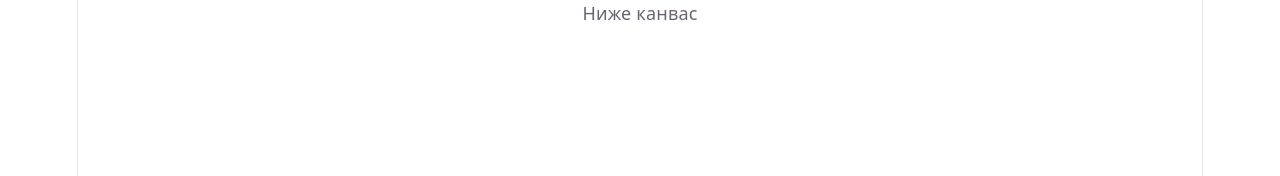
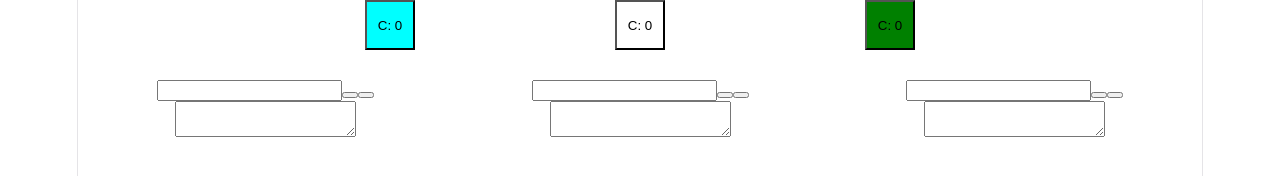
Before and after one commit to Tias-dev/frontend-labs, a website built with Vite: page dashboard-site/index.html in a window 1280 px wide. Shown: the top 176 px of the page. Built offline with nearby package versions, Linux system fonts and the light colour scheme.

Commit message:
add basic widgets

```diff
--- a/dashboard-site/src/core/effects/effect_base.ts
+++ b/dashboard-site/src/core/effect.ts
@@ -1,5 +1,9 @@
-export abstract class EffectBase {
+export class Effect {
   private readonly _id: string;
+
+  constructor(id: string) {
+    this._id = id;
+  }
 
   id(): string {
     return this._id;
@@ -8,6 +12,4 @@ export abstract class EffectBase {
   toClassName(): string {
     return this._id;
   }
-
-  abstract toClassDefinition(): string;
 }
--- /dev/null
+++ b/dashboard-site/src/core/id.ts
@@ -0,0 +1,10 @@
+let id = 0;
+
+export function GetId(): number {
+  id = id + 1;
+  return id - 1;
+}
+
+export function ResetIdTo(id_: number): void {
+  id = id_;
+}
--- /dev/null
+++ b/dashboard-site/src/core/views/button.ts
@@ -0,0 +1,36 @@
+import { Effect } from "../effect";
+import { ViewBase } from "./view_base";
+
+export class ButtonView extends ViewBase {
+  private _handlers: (() => void)[] = [];
+  protected _name: string;
+
+  constructor(id: number, name: string) {
+    super(id, "button");
+
+    this._name = name;
+
+    this.addEffect(new Effect(`button-${name}`));
+  }
+
+  addOnClickHandler(handler: () => void) {
+    this._handlers.push(handler);
+  }
+
+  protected onClick(_: Event) {
+    console.log(`Clicked on button: ${this._name}`);
+
+    for (let i = 0; i < this._handlers.length; ++i) {
+      this._handlers[i]();
+    }
+  }
+
+  render(): HTMLElement {
+    let result = super.render();
+
+    result.setAttribute("type", "button");
+    result.addEventListener("click", (e: Event) => this.onClick(e));
+
+    return result;
+  }
+}
--- a/dashboard-site/src/core/views/dashboard.ts
+++ b/dashboard-site/src/core/views/dashboard.ts
@@ -1,31 +1,43 @@
-import { WidgetView } from "./widget_view";
+import { Effect } from "../effect";
+import { GetId } from "../id";
+import { ViewBase } from "./view_base";
 
-export class DashboardView extends WidgetView {
-  private _columns: number;
-  private _widget_column: Map<number, number>; // widget id -> column
-
-  constructor(id: number, columns: number) {
-    super(id, "div", [])
-    this._columns = columns;
+class DashboardColumnView extends ViewBase {
+  constructor(id: number) {
+    super(id, "div");
+    this.addEffect(new Effect("dashboard-column"));
   }
 
-  addColumnWidget(column: number, child: WidgetView): void {
-    if(this._columns <= column) {
+  addWidget(widget: ViewBase) {
+    super.addChild(widget);
+  }
+  removeWidget(widget: ViewBase) {
+    super.removeChild(widget);
+  }
+}
+
+export class DashboardView extends ViewBase {
+  constructor(id: number, columns: number) {
+    super(id, "div", []);
+    for (let i = 0; i < columns; ++i) {
+      this.addChild(new DashboardColumnView(GetId()));
+    }
+    this.addEffect(new Effect("dashboard"));
+  }
+
+  addColumnWidget(column: number, child: ViewBase): void {
+    if (this._childs.length <= column) {
       alert("Trying to add widget out of columns range!");
       return;
     }
-    super.addChild(child);
-    this._widget_column[child.id()] = column;
+    (this._childs[column] as DashboardColumnView).addWidget(child);
   }
 
-  removeWidget(child: WidgetView): void {
-    this.removeChild(child);
-    this._widget_column.delete(child.id());
-  }
-
-  render(): HTMLElement {
-    let result = document.createElement(this.baseElement());
-
-    return result;
+  removeWidget(column: number, child: ViewBase): void {
+    if (this._childs.length <= column) {
+      alert("Trying to add widget out of columns range!");
+      return;
+    }
+    (this._childs[column] as DashboardColumnView).removeWidget(child);
   }
 }
--- /dev/null
+++ b/dashboard-site/src/core/views/label.ts
@@ -0,0 +1,31 @@
+import { Effect } from "../effect";
+import { ViewBase } from "./view_base";
+
+export class LabelView extends ViewBase {
+  private _handlers: ((new_text: string) => void)[] = [];
+  constructor(id: number) {
+    super(id, "input");
+
+    this.addEffect(new Effect("oneline-text"));
+  }
+
+  addInputChangeHandler(handler: (new_text: string) => void) {
+    this._handlers.push(handler);
+  }
+
+  protected onInputChange(e: Event): void {
+    const new_text = (e.target as HTMLInputElement).value;
+    console.log(`Label(${this.id()}) has been changed to ${new_text}`);
+    for (let i = 0; i < this._handlers.length; ++i) {
+      this._handlers[i](new_text);
+    }
+  }
+
+  render(): HTMLElement {
+    let result = super.render();
+
+    result.addEventListener("change", (e: Event) => {this.onInputChange(e)});
+
+    return result;
+  }
+}
--- /dev/null
+++ b/dashboard-site/src/core/views/separator.ts
@@ -0,0 +1,23 @@
+import { Effect } from "../effect";
+import { ViewBase } from "./view_base";
+
+export class HorizontalSeparatorView extends ViewBase {
+  private readonly _space: number;
+  constructor(id: number, space: number) {
+    super(id, "div");
+    this._space = space;
+
+    this.addEffect(new Effect("horizontal-separator"));
+  }
+
+  space(): number {
+    return this._space;
+  }
+
+  render(): HTMLElement {
+    let result = super.render();
+    result.style.marginTop = `${this._space / 2}px`;
+    result.style.marginBottom = `${this._space / 2}px`;
+    return result;
+  }
+}
--- /dev/null
+++ b/dashboard-site/src/core/views/text.ts
@@ -0,0 +1,33 @@
+import { Effect } from "../effect";
+import { ViewBase } from "./view_base";
+
+export class TextView extends ViewBase {
+  private _handlers: ((new_text: string) => void)[] = [];
+  constructor(id: number) {
+    super(id, "textarea");
+
+    this.addEffect(new Effect("multiline-text"));
+  }
+
+  addInputChangeHandler(handler: (new_text: string) => void) {
+    this._handlers.push(handler);
+  }
+
+  protected onInputChange(e: Event): void {
+    const new_text = (e.target as HTMLTextAreaElement).value;
+    console.log(`Text(${this.id()}) has been changed to ${new_text}`);
+    for (let i = 0; i < this._handlers.length; ++i) {
+      this._handlers[i](new_text);
+    }
+  }
+
+  render(): HTMLElement {
+    let result = super.render();
+
+    result.addEventListener("change", (e: Event) => {
+      this.onInputChange(e);
+    });
+
+    return result;
+  }
+}
--- /dev/null
+++ b/dashboard-site/src/core/views/tool.ts
@@ -0,0 +1,32 @@
+import { Effect } from "../effect";
+import { ButtonView } from "./button";
+
+export class ToolView extends ButtonView {
+  private readonly _hoverText: string;
+  private _counter: number = 0;
+
+  constructor(id: number, name: string, hoverText: string) {
+    super(id, name);
+    this._hoverText = hoverText;
+
+    this.addEffect(new Effect(`tool-item`));
+    this.addEffect(new Effect(`tool-${name}`));
+
+    this.addOnClickHandler(() => {
+      console.log(`Clicked on tool ${this._name}`);
+      this._counter += 1;
+      this._html_element.innerHTML = `C: ${this._counter}`;
+    });
+  }
+
+  hoverText(): string {
+    return this._hoverText;
+  }
+
+  render(): HTMLElement {
+    let result = super.render();
+    result.setAttribute("title", this._hoverText);
+    result.innerHTML = `C: ${this._counter}`;
+    return result;
+  }
+}
--- /dev/null
+++ b/dashboard-site/src/core/views/toolbar.ts
@@ -0,0 +1,13 @@
+import { Effect } from "../effect";
+import type { ToolView } from "./tool";
+import { ViewBase } from "./view_base";
+
+export class ToolBarView extends ViewBase {
+  constructor(id: number, tools: ToolView[]) {
+    super(id, "div");
+    this.addEffect(new Effect("toolbar"));
+    for (let i = 0; i < tools.length; ++i) {
+      this.addChild(tools[i]);
+    }
+  }
+}
--- a/dashboard-site/src/core/views/widget_view.ts
+++ b/dashboard-site/src/core/views/view_base.ts
@@ -1,16 +1,24 @@
-import { EffectBase } from "../effects/effect_base";
+import { Effect } from "../effect";
 import type { Renderable } from "../interfaces/renderable";
 
-export class WidgetView implements Renderable {
+export class ViewBase implements Renderable {
   private readonly _id: number;
   private readonly _base_element: string;
-  private _effects: EffectBase[];
-  private _childs: WidgetView[];
+  private _effects: Effect[];
+  protected _childs: ViewBase[];
 
-  constructor(id: number, base_element: string, childs: WidgetView[] = []) {
+  protected _html_element: HTMLElement | null = null;
+
+  constructor(
+    id: number,
+    base_element: string,
+    childs: ViewBase[] = [],
+    effects: Effect[] = [],
+  ) {
     this._id = id;
     this._base_element = base_element;
     this._childs = childs;
+    this._effects = effects;
   }
 
   id(): number {
@@ -21,7 +29,7 @@ export class WidgetView implements Renderable {
     return this._base_element;
   }
 
-  protected addEffect(effect: EffectBase): void {
+  protected addEffect(effect: Effect): void {
     for (let i = 0; i < this._effects.length; ++i) {
       if (this._effects[i].id() == effect.id()) {
         return;
@@ -30,15 +38,15 @@ export class WidgetView implements Renderable {
     this._effects.push(effect);
   }
 
-  protected addEffectToAllWidgetTree(effect: EffectBase): void {
+  protected addEffectToAllWidgetTree(effect: Effect): void {
     this.addEffect(effect);
     for (let i = 0; i < this._childs.length; ++i) {
       this._childs[i].addEffectToAllWidgetTree(effect);
     }
   }
 
-  protected removeEffect(effect: EffectBase): void {
-    let new_effects: EffectBase[] = [];
+  protected removeEffect(effect: Effect): void {
+    let new_effects: Effect[] = [];
     for (let i = 0; i < this._effects.length; ++i) {
       if (this._effects[i] == effect) {
         continue;
@@ -49,14 +57,14 @@ export class WidgetView implements Renderable {
     this._effects = new_effects;
   }
 
-  protected removeEffectFromAllWidgetTree(effect: EffectBase): void {
+  protected removeEffectFromAllWidgetTree(effect: Effect): void {
     this.removeEffect(effect);
     for (let i = 0; i < this._childs.length; ++i) {
       this._childs[i].removeEffectFromAllWidgetTree(effect);
     }
   }
 
-  protected addChild(child: WidgetView, after_i: number = -1): void {
+  protected addChild(child: ViewBase, after_i: number = -1): void {
     for (let i = 0; i < this._childs.length; ++i) {
       if (this._childs[i].id() == child.id()) {
         return;
@@ -83,26 +91,33 @@ export class WidgetView implements Renderable {
     this._childs = childs;
   }
 
-  protected removeChild(child: WidgetView): void{
+  protected removeChild(child: ViewBase): void {
     this._childs = this._childs.filter((child_) => child_.id() != child.id());
+  }
+
+  protected resolveEffects(): string {
+    if (this._effects.length == 0) {
+      return "";
+    }
+    let className = this._effects[0].toClassName();
+    for (let i = 1; i < this._effects.length; ++i) {
+      className += " " + this._effects[i].toClassName();
+    }
+    return className;
   }
 
   render(): HTMLElement {
     let result = document.createElement(this._base_element);
-    if (this._effects.length > 0) {
-      let className = this._effects[0].toClassName();
-      for (let i = 1; i < this._effects.length; ++i) {
-        className += " " + this._effects[i].toClassName();
-      }
-      result.className = className;
-    }
+    result.setAttribute("id", `${this._id}`);
 
+    result.className = this.resolveEffects();
     if (this._childs.length > 0) {
       for (let i = 0; i < this._childs.length; ++i) {
         result.append(this._childs[i].render());
       }
     }
 
+    this._html_element = result;
     return result;
   }
 }
--- /dev/null
+++ b/dashboard-site/src/core/views/widget_topbar.ts
@@ -0,0 +1,36 @@
+import { Effect } from "../effect";
+import { GetId } from "../id";
+import { ButtonView } from "./button";
+import { LabelView } from "./label";
+import { ViewBase } from "./view_base";
+
+export class WidgetTopBarView extends ViewBase {
+  private _label: LabelView;
+  private _collapse_button: ButtonView;
+  private _close_button: ButtonView;
+
+  constructor(id: number) {
+    super(id, "div");
+    this._label = new LabelView(GetId());
+    this._collapse_button = new ButtonView(GetId(), "collapse-button");
+    this._close_button = new ButtonView(GetId(), "close-button");
+
+    this.addChild(this._label);
+    this.addChild(this._collapse_button);
+    this.addChild(this._close_button);
+
+    this.addEffect(new Effect("topbar"));
+  }
+
+  addOnLabelChangeHandler(handler: (new_text: string) => void) {
+    this._label.addInputChangeHandler(handler);
+  }
+
+  addOnCollapseButtonClickedHandler(handler: () => void) {
+    this._collapse_button.addOnClickHandler(handler);
+  }
+
+  addOnCloseButtonClickedHandler(handler: () => void) {
+    this._close_button.addOnClickHandler(handler);
+  }
+}
--- /dev/null
+++ b/dashboard-site/src/core/widgets/note.ts
@@ -0,0 +1,20 @@
+import { GetId } from "../id";
+import { TextView } from "../views/text";
+import { Widget } from "./widget";
+
+export class Note extends Widget {
+  private _text: string = "";
+
+  constructor(id: number) {
+    const content = new TextView(GetId());
+    super(id, content)
+
+    content.addInputChangeHandler((new_text: string) => {
+      this._text = new_text;
+    })
+  }
+
+  text(): string {
+    return this._text;
+  }
+}
--- /dev/null
+++ b/dashboard-site/src/core/widgets/widget.ts
@@ -0,0 +1,44 @@
+import { GetId } from "../id";
+import { WidgetTopBarView } from "../views/widget_topbar";
+import { ViewBase } from "../views/view_base";
+import { Effect } from "../effect";
+
+export class Widget extends ViewBase {
+  private _label: string = "";
+
+  private _widget_view: ViewBase | null = null;
+  private _topbar: WidgetTopBarView;
+
+  protected constructor(id: number, widget_view: ViewBase) {
+    super(id, "div");
+    this._widget_view = widget_view;
+    this._topbar = new WidgetTopBarView(GetId());
+
+    this.addChild(this._topbar);
+    this.addChild(this._widget_view);
+    this.addEffect(new Effect("widget"));
+
+    this._topbar.addOnCloseButtonClickedHandler(() => this.delete());
+    this._topbar.addOnCollapseButtonClickedHandler(() => this.collapseToggle());
+    this._topbar.addOnLabelChangeHandler((new_label: string) => {
+      this._label = new_label;
+      console.log(`New label at widget: ${this.id()}: ${this._label}`);
+    });
+  }
+
+  protected view(): ViewBase | null {
+    return this._widget_view;
+  }
+
+  label(): string {
+    return this._label;
+  }
+
+  delete() {
+    console.log("Do delete things!");
+  }
+
+  collapseToggle() {
+    console.log("Do toggle things!");
+  }
+}
--- a/dashboard-site/src/main.ts
+++ b/dashboard-site/src/main.ts
@@ -1,7 +1,31 @@
-import './style.css'
+import { GetId } from "./core/id";
+import { DashboardView } from "./core/views/dashboard";
+import { HorizontalSeparatorView } from "./core/views/separator";
+import { ToolView } from "./core/views/tool";
+import { ToolBarView } from "./core/views/toolbar";
+import { Note } from "./core/widgets/note";
+import "./style.css";
 
-document.querySelector<HTMLDivElement>('#app')!.innerHTML = `
-<div>Ниже канвас</div>
-<canvas id="main_canvas"><canvas/>
-<div>Выше канвас</div>
-`
+let dashboard = new DashboardView(GetId(), 3);
+let spacer = new HorizontalSeparatorView(GetId(), 20);
+let toolbar = new ToolBarView(GetId(), [
+  new ToolView(GetId(), "add-widget", "Add new widget"),
+  new ToolView(
+    GetId(),
+    "reset-dashboard",
+    "Reset dashboard(remove all widgets)",
+  ),
+  new ToolView(GetId(), "change-theme", "Change theme (light/dark)"),
+]);
+
+let note1 = new Note(GetId());
+let note2 = new Note(GetId());
+let note3 = new Note(GetId());
+
+dashboard.addColumnWidget(0, note1);
+dashboard.addColumnWidget(1, note2);
+dashboard.addColumnWidget(2, note3);
+
+const app = document.querySelector<HTMLDivElement>("#app");
+
+app.append(toolbar.render(), spacer.render(), dashboard.render());
--- a/dashboard-site/src/style.css
+++ b/dashboard-site/src/style.css
@@ -294,3 +294,42 @@ code {
     border-right-color: var(--border);
   }
 }
+
+.dashboard {
+  display: flex;
+  width: 100%;
+  min-height: 100px;
+}
+
+.dashboard-column {
+  border: thick double white;
+  width: 100%;
+}
+
+.toolbar {
+  min-height: 30px;
+  display: flex;
+  gap: 200px;
+  justify-content: center;
+}
+
+.tool-item {
+  height: 50px;
+  width: 50px;
+}
+
+.tool-add-widget {
+  background: cyan;
+}
+
+.tool-reset-dashboard {
+  background: white;
+}
+
+.tool-change-theme {
+  background: green;
+}
+
+.horizontal-separator {
+  width: 100%;
+}
```
Also changed, not shown: dashboard-site/src/core/widget.ts (deleted, +0 -40 lines), 1 other file.
